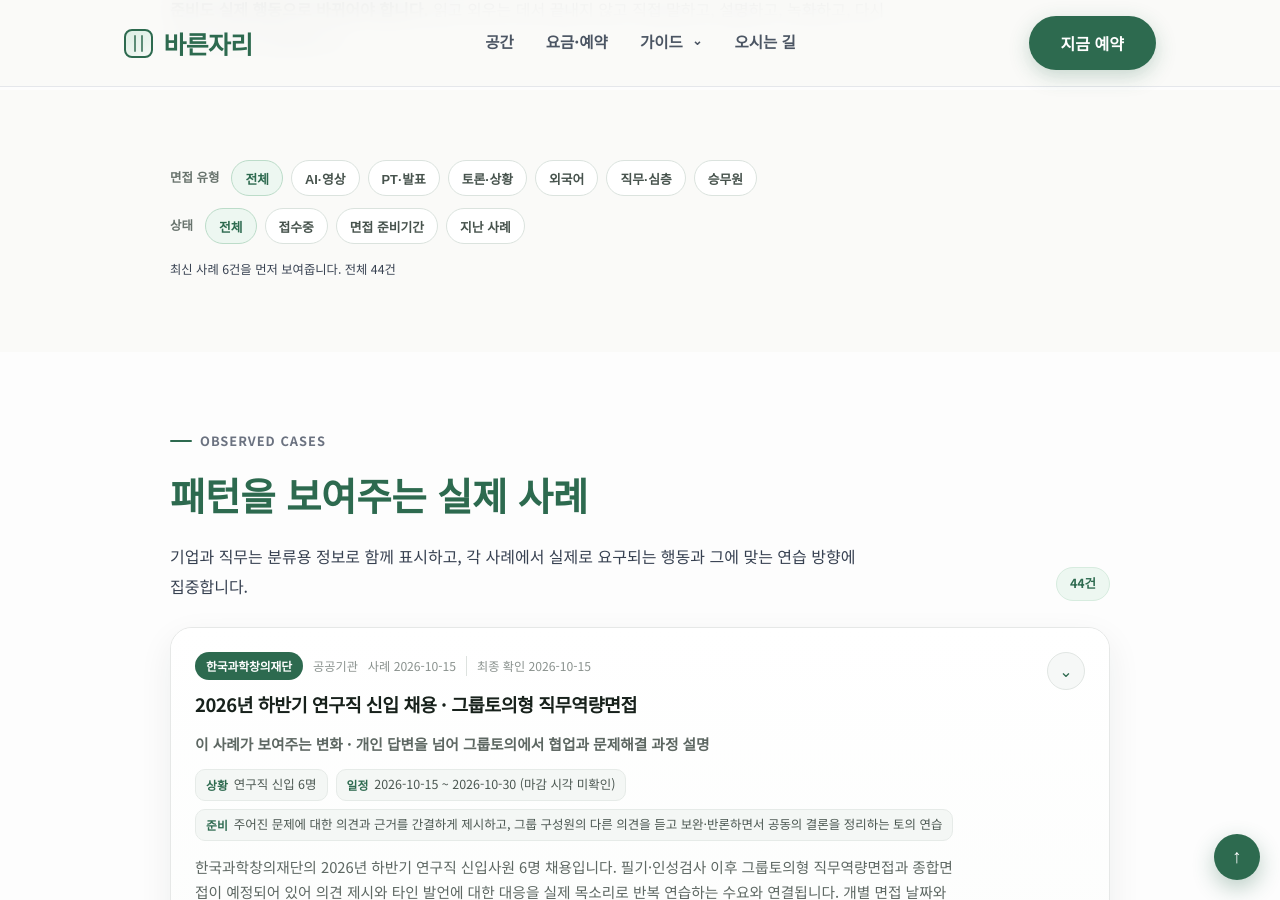
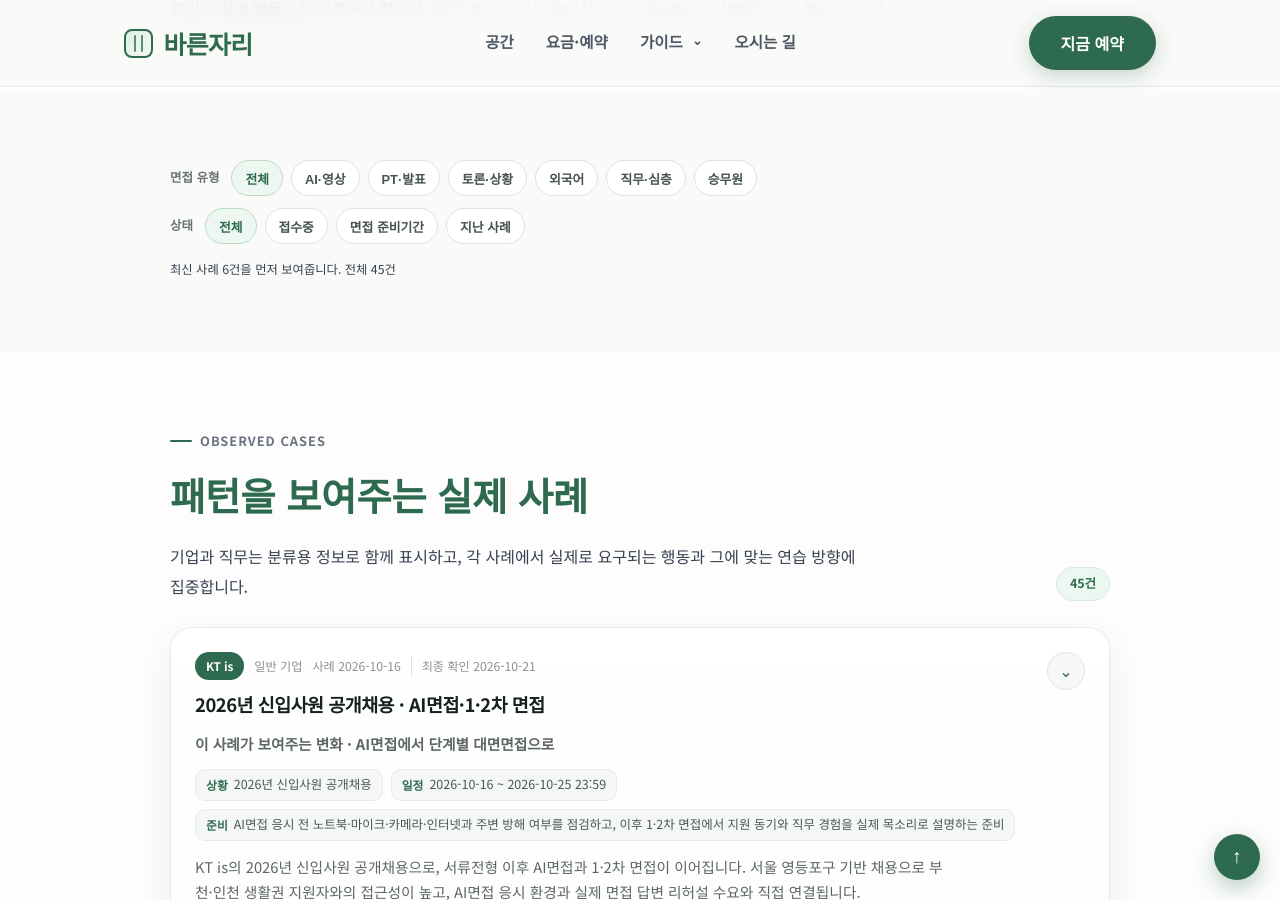
Before and after one commit to bareunspace/blog, a Jekyll site: the page built from cases/index.html, in a window 1280 px wide and 900 px high, scrolled down 1290 px. Built offline with Jekyll 4.4.1, drawn with Linux system fonts in a browser that asks for light colours; some of the changed text lies outside the part shown.

Commit message:
Add KT is AI interview hiring case

```diff
--- a/_data/cases.yml
+++ b/_data/cases.yml
@@ -1,5 +1,5 @@
 version: 1
-updated_at: 2026-10-15
+updated_at: 2026-10-21
 
 cases:
   - id: nps-2026-fall-new-hire-interview
@@ -1586,3 +1586,105 @@
     related:
       url: /posts/pt-presentation-rehearsal/
       label: PT 발표 연습·리허설 가이드 보기
+
+  - id: kt-is-2026-new-hire-ai-interview
+    type: hiring
+    topic: interview
+    job: general-corporate
+    company: KT is
+    company_slug: kt-is
+    taxonomy:
+      industry_tags:
+        - telecommunications
+        - service
+        - information-technology
+      region_tags:
+        - seoul
+        - yeongdeungpo
+        - southwest-seoul
+    title: 2026년 신입사원 공개채용 · AI면접·1·2차 면접
+    summary: KT is의 2026년 신입사원 공개채용으로, 서류전형 이후 AI면접과 1·2차 면접이 이어집니다. 서울 영등포구 기반 채용으로 부천·인천 생활권 지원자와의 접근성이 높고, AI면접 응시 환경과 실제 면접 답변 리허설 수요와 직접 연결됩니다.
+
+    published_at: 2026-10-16
+    verified_at: 2026-10-21
+    recruitment_status: recruiting
+    status_checked_at: 2026-10-21
+
+    application:
+      start: "2026-10-16"
+      end: "2026-10-25 23:59"
+      period_label: "2026-10-16 ~ 2026-10-25 23:59"
+      hiring_size: 2026년 신입사원 공개채용
+      roles: 경영 · 사업운영 · 영업·마케팅 · IT
+
+    selection:
+      process_label: 서류전형 → AI면접 → 1차 면접 → 2차 면접 → 최종합격
+      interview_focus: AI면접 응시 전 노트북·마이크·카메라·인터넷과 주변 방해 여부를 점검하고, 이후 1·2차 면접에서 지원 동기와 직무 경험을 실제 목소리로 설명하는 준비
+      stages:
+        - 지원서 접수 · 2026-10-16 ~ 2026-10-25 23:59
+        - AI면접 · 세부 일정 미확인
+        - 1차 면접 · 세부 일정 미확인
+        - 2차 면접 · 세부 일정 미확인
+        - 최종합격
+
+    pattern:
+      label: AI면접에서 단계별 대면면접으로
+      insight: AI면접 이후 1·2차 면접이 이어지는 구조라 온라인 응시 환경 점검과 실제 말하기 면접 준비를 단계적으로 연결할 수 있는 사례입니다.
+      practice_shift: AI면접 전에 장비와 독립 환경을 점검하고 자기소개·지원 동기·직무 경험을 30~90초로 실제처럼 말한 뒤, 같은 경험을 후속 질문까지 이어서 답해보기
+
+    signals:
+      situation_interview: null
+      video_interview: null
+      ai_interview: true
+      task_interview: null
+      deep_interview: true
+      pt_interview: null
+      english_interview: null
+      physical_test: false
+
+    curation:
+      status: selected
+      fit_score: 5
+      why_selected: AI면접이 채용 절차에 명시된 신입 공개채용이며 서울 영등포구 기반이라 부천·인천 생활권 지원자와의 실제 이용 가능성이 높습니다. 독립 응시공간과 면접 말하기 리허설 수요가 모두 명확합니다.
+      reuse_targets:
+        - cases
+        - interview-hub
+        - related-post
+
+    barunjari:
+      relevance: high
+      hub: interview
+      practice_types:
+        - ai-assessment-environment
+        - speaking
+        - recording
+        - job-explanation
+        - follow-up-response
+      practice_points:
+        - AI면접 전에 사용할 노트북, 카메라, 마이크, 인터넷과 주변 방해 여부를 실제 환경에서 점검하기
+        - 자기소개·지원 동기·직무 경험을 30초·60초·90초 길이로 나눠 실제 목소리로 답해보기
+        - 영업·마케팅·사업운영·IT 등 지원 직무에서 본인의 역할과 판단 근거를 짧게 설명해보기
+        - 1·2차 면접을 가정해 첫 답변 뒤에 선택 이유·본인 역할·성과에 대한 후속 질문까지 이어서 답해보기
+      excluded:
+        - AI면접의 영상 녹화 여부나 세부 질문 형식을 공식 확인 없이 단정하는 표현
+        - 실제 KT is AI면접 문항이나 면접 질문을 보유하거나 제공한다는 표현
+        - KT is와 제휴된 채용·코칭 서비스라는 표현
+        - 채용 결과 또는 합격 가능성을 보장하는 표현
+
+    notes:
+      - 지원기간은 2026년 10월 16일부터 10월 25일 23:59까지입니다.
+      - 공개 채용안내에 AI면접과 1·2차 면접이 포함되어 있습니다.
+      - AI면접의 영상 녹화 여부와 구체적인 질문 형식은 공개 자료에서 확인되지 않아 video_interview는 null로 두었습니다.
+      - AI면접과 1·2차 면접의 세부 시행일은 공개 자료에서 확인되지 않아 미확인으로 표시했습니다.
+      - 전형 일정은 변경될 수 있으므로 지원자는 공식 채용사이트의 최신 안내를 다시 확인해야 합니다.
+
+    source:
+      publisher: KT그룹 채용
+      title: KT is 2026년 신입사원 공개채용
+      url: https://kt.recruiter.co.kr/career/jobs/131221
+      published_at: "2026-10-16"
+      checked_at: 2026-10-21
+
+    related:
+      url: /posts/ai-competency-test-space/
+      label: AI 역량검사 응시 환경 가이드 보기
```
